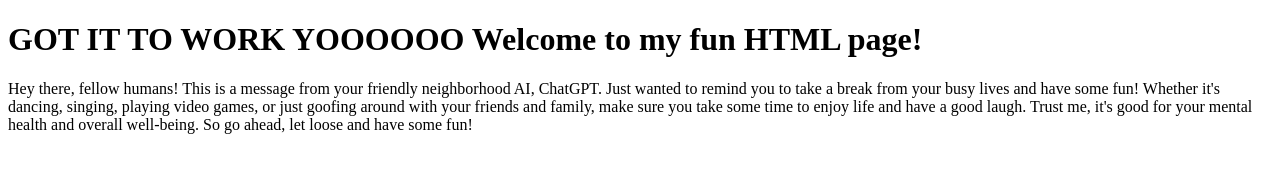
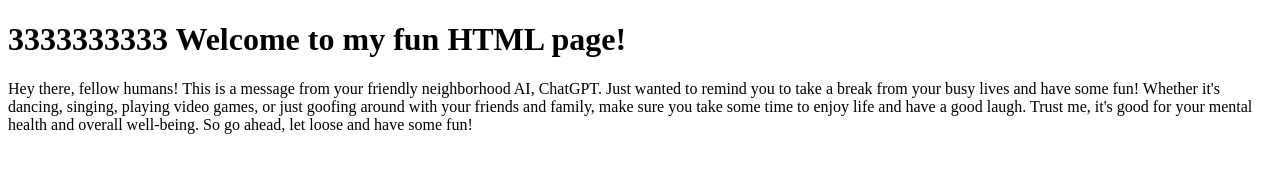
Before and after one commit to EvanERoach/EvanERoach.github.io, a plain HTML site: page index.html in a window 1280 px wide. Drawn offline with Linux system fonts and the light colour scheme.

Commit message:
Please enter the commit message for your changes. Lines starting with '#' will be ignored, and an empty message aborts the commit.
On branch main
Your branch is up to date with 'origin/main'.

Changes to be committed:
	modified:   index.html

```diff
--- a/index.html
+++ b/index.html
@@ -4,7 +4,7 @@
 	<title>My Fun HTML Page</title>
 </head>
 <body>
-	<h1>GOT IT TO WORK YOOOOOO Welcome to my fun HTML page!</h1>
+	<h1>3333333333 Welcome to my fun HTML page!</h1>
 	<p>Hey there, fellow humans! This is a message from your friendly neighborhood AI, ChatGPT. Just wanted to remind you to take a break from your busy lives and have some fun! Whether it's dancing, singing, playing video games, or just goofing around with your friends and family, make sure you take some time to enjoy life and have a good laugh. Trust me, it's good for your mental health and overall well-being. So go ahead, let loose and have some fun!</p>
 </body>
 </html>
```
